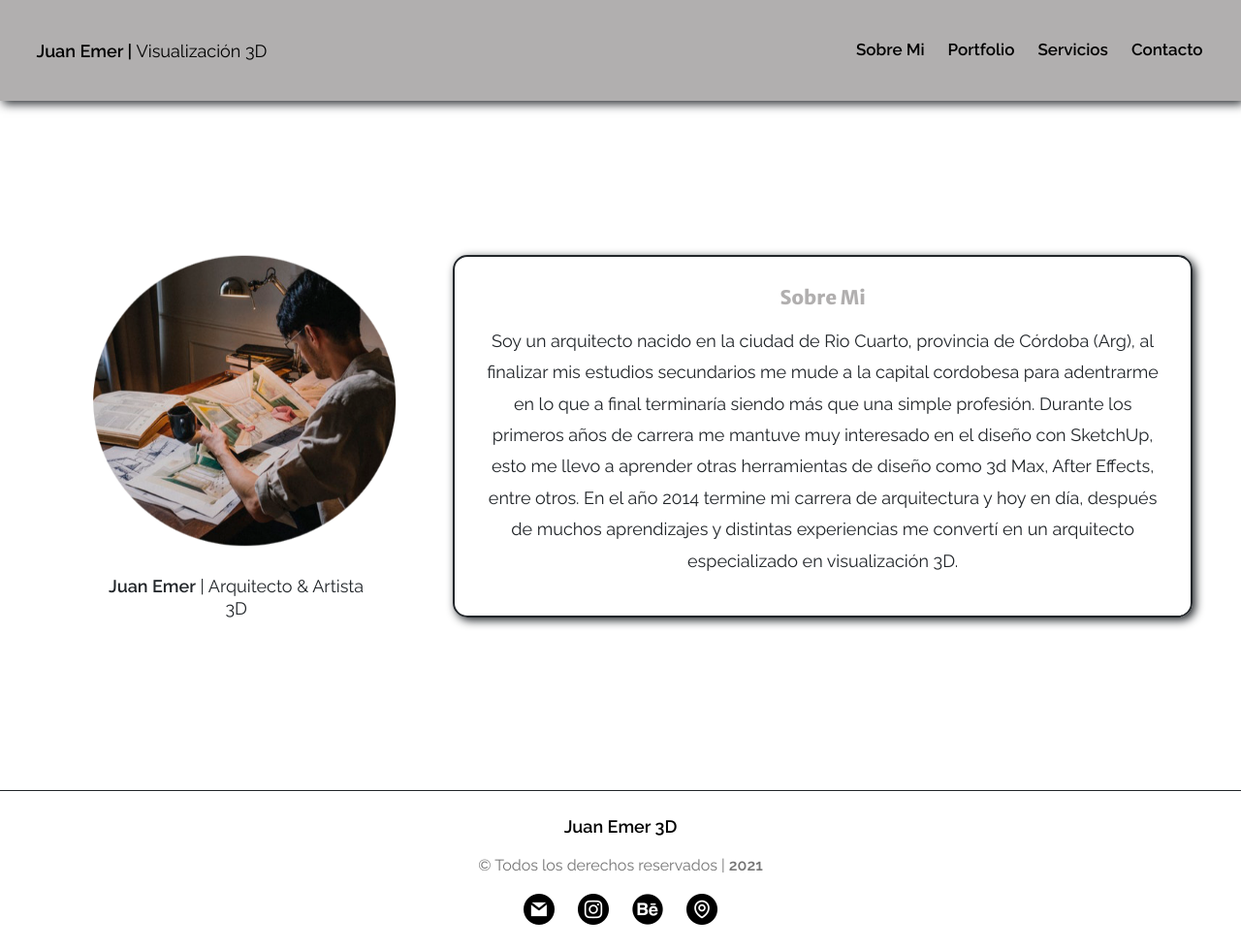
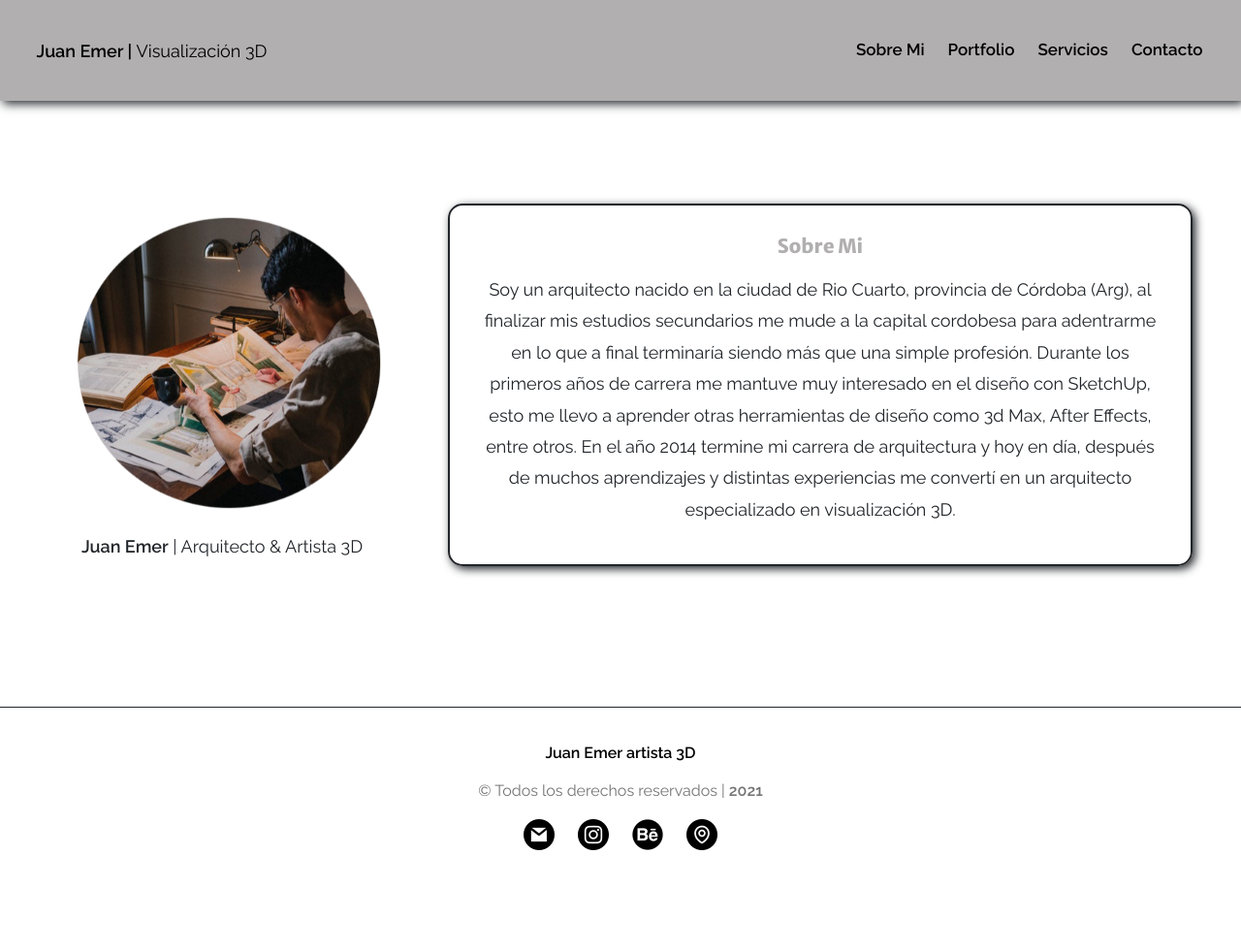
Before and after one commit to yvrbnto/Proyectofinal-artista3d, a website: page sobre-el-artista.html in a window 1280 px wide. Shown: the whole page at 97% size. After the commit the page ends 914 px from the top, so only its background shows below. Drawn offline with nearby package versions, Linux system fonts and the light colour scheme.

Commit message:
actualizaciones 22-1

```diff
--- a/scss/_content.scss
+++ b/scss/_content.scss
@@ -14,8 +14,7 @@
 
 .txt-foto{
     color: $white;
-    font-size: $fs-cinco;
-    padding: 0.3rem;
+    font-size: $fs-tres;
     font-weight: $fw-400;
 }
 
@@ -58,6 +57,7 @@ main{
         }
     }
 }
+
 @keyframes artMoov-div{
     from{left: -500px;}
     to{left: 0px;}
@@ -67,9 +67,7 @@ main{
     margin: 5rem;
 }
 
-.mtop-artist{
-    margin-top: 5rem;
-}
+
 
 .body-artist{
     position: relative;
@@ -94,12 +92,11 @@ main{
 }
 
 .span-artist{
-    margin-right: 3rem;
     font-size: $fs-siete;
     font-weight: $fw-400;
     line-height: 2rem;
     padding: $p-2;
-    margin-left: 6rem;
+    margin-left: 5rem;
 }
 
 .art-artist{
--- a/scss/_footer.scss
+++ b/scss/_footer.scss
@@ -1,5 +1,5 @@
 footer{
-    padding: $p-1;
+    padding: $p-2;
     font-family: $main-font;
     border-top: solid;
     border-width: 1px;
@@ -18,7 +18,7 @@ footer{
                 a{
                     text-align: left;
                     text-decoration: none;
-                    font-size: $fs-ocho;
+                    font-size: $fs-seis;
                     font-weight: $fw-600;
                     padding: $p-1;
                     color: $black;
@@ -46,3 +46,10 @@ footer{
 .bg-footer{
     background-color: #fff;
 }
+
+.ul-footer{
+    display: flex;
+    justify-content: center;
+    flex-direction: row;
+
+}
--- a/scss/_media.scss
+++ b/scss/_media.scss
@@ -11,6 +11,10 @@
     .m-index{
         margin-top: 12rem;
         margin-bottom: 3rem;
+    }
+
+    .span-artist{
+        margin-left: 1.5rem;
     }
 
     .mtop-artist{
@@ -43,6 +47,10 @@
         margin-bottom: 5rem;
     }
 
+    .mtop-artist{
+        margin-top: 10rem;
+    }
+
     .div-artist{
         display: flex;
         justify-content: space-between;
@@ -56,15 +64,13 @@
 
     .img-artist{
         width: 100%;
-        margin-left: 4rem;
+        margin-left: 2.5rem;
         padding-bottom: 1rem;
         margin-top: 5rem;
     }
 
     .span-artist{
-        font-size: $fs-ocho;
-        font-weight: $fw-400;
-        line-height: 1.3;
+        margin-left: 1.8rem;
     }
 
     .aside-artist{
@@ -127,6 +133,10 @@
         margin-bottom: 0;
     }
 
+    .mtop-artist{
+        margin-top: 8rem;
+    }
+
     .img-artist{
         width: 100%;
         margin-top: 8rem;
@@ -161,6 +171,10 @@
         font-size: $fs-dos;
     }
 
+    .mtop-artist{
+        margin-top: 6rem;
+    }
+
     .art-artist{
         margin-left: 5rem;
     }
@@ -185,7 +199,6 @@
     }
 
     .span-artist{
-        margin-right: 3rem;
         font-size: $fs-ocho;
     }
 
--- a/sobre-el-artista.html
+++ b/sobre-el-artista.html
@@ -69,16 +69,13 @@
       <nav class="navbar navbar-expand-lg navbar-light bg-footer sticky-bottom">
         <div class="container-fluid">
           <div class="container-fluid">
-            <a href="index.html">Juan Emer 3D</a>
+            <a href="index.html">Juan Emer artista 3D</a>
             <span class="navbar-text">
               © Todos los derechos reservados | <strong style="font-weight: bolder">2021</strong>
             </span>
           </div>
-          <button class="navbar-toggler" type="button" data-bs-toggle="collapse" data-bs-target="#navbarText" aria-controls="navbarText" aria-expanded="false" aria-label="Toggle navigation">
-            <span class="navbar-toggler-icon"></span>
-          </button>
-          <div class="collapse navbar-collapse" id="navbarText">
-            <ul class="navbar-nav ms-auto mb-2 mb-lg-0">
+          <div class="navbar-expand-lg" id="navbarText">
+            <ul class="ul-footer navbar-nav ms-auto mb-2 mb-lg-0">
               <li class="nav-item">
                 <a class="nav-link active" aria-current="page" href="http://www.gmail.com" target="_blank">
                   <img class="moovNav" src="assets/img/iconos-redes/mail.png" alt="mensajelogo">
```
Also changed, not shown: contacto.html (+5 -10 lines), index.html (+4 -10 lines), portfolio.html (+4 -7 lines), servicios.html (+3 -6 lines), css/main.css.
